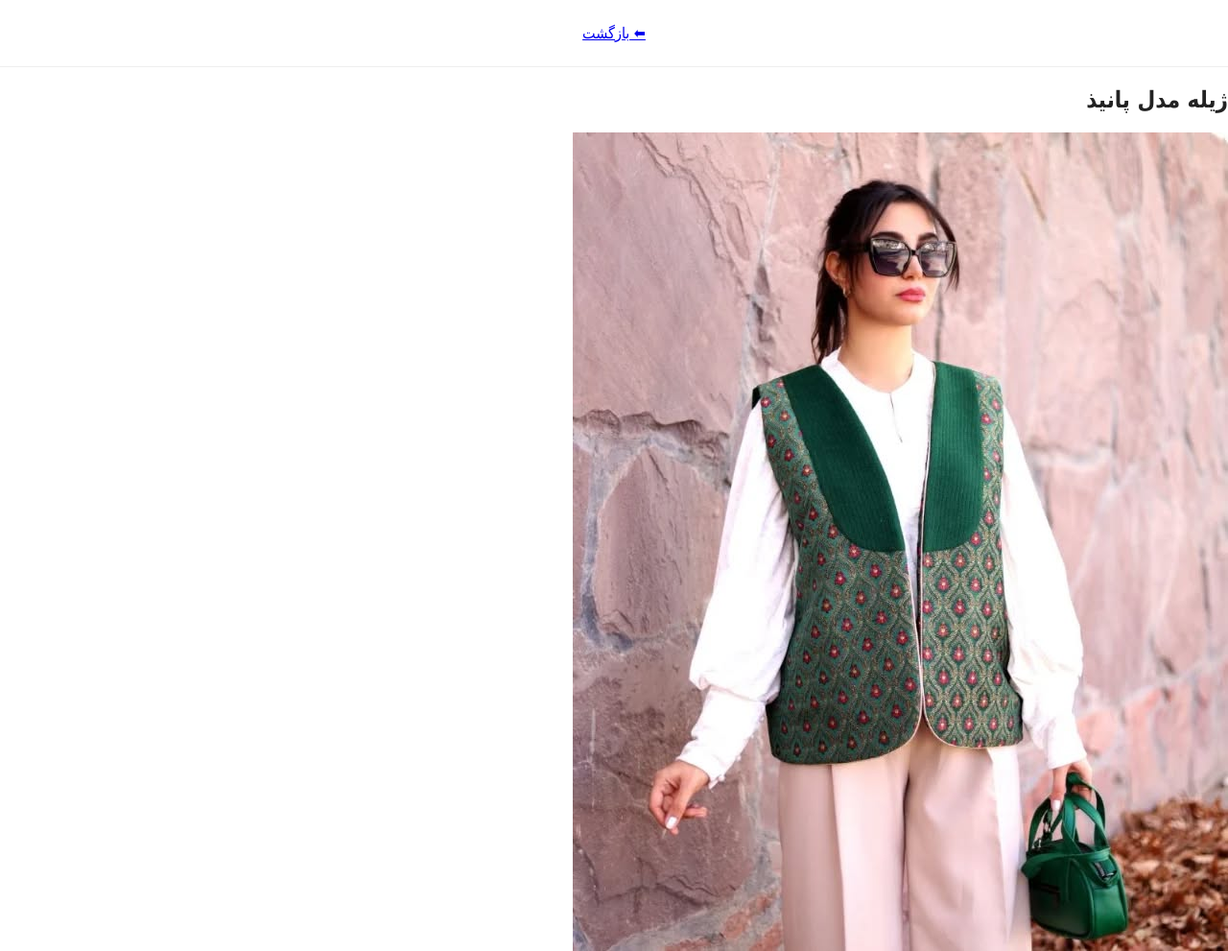
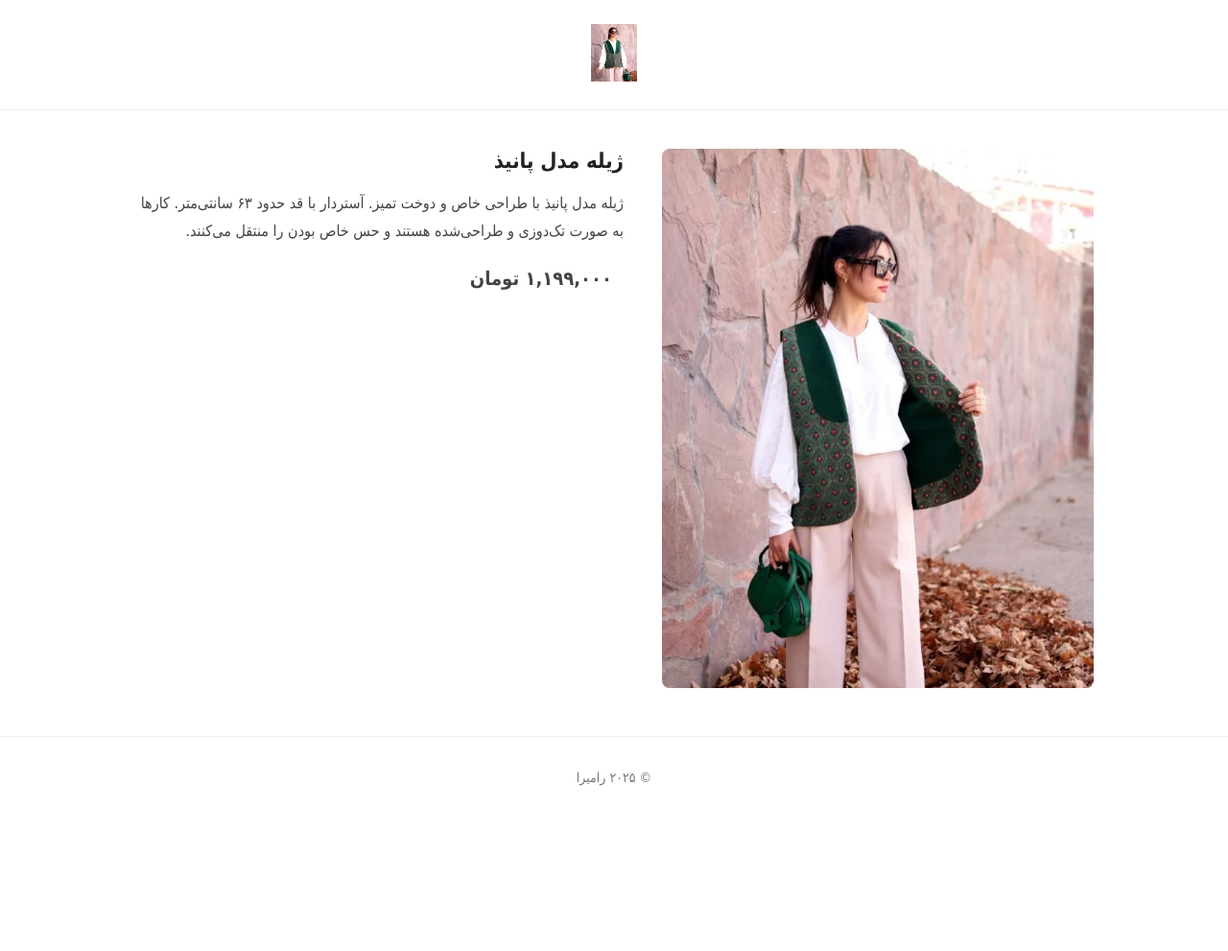
Before and after one commit to orgmohammad/ramira, a plain HTML site: page product3.html in a window 1280 px wide. Shown: the top 991 px of the page at 96% size. After the commit the page ends 852 px from the top, so only its background shows below. Drawn offline with Linux system fonts and the light colour scheme.

Commit message:
Update product3.html

```diff
--- a/product3.html
+++ b/product3.html
@@ -2,27 +2,97 @@
 <html lang="fa">
 <head>
   <meta charset="UTF-8">
-  <title>ژیله مدل پانیذ</title>
+  <meta name="viewport" content="width=device-width, initial-scale=1.0">
+  <title>ژیله مدل پانیذ | رامیرا</title>
   <link rel="stylesheet" href="style.css">
+  <style>
+    .product-detail {
+      max-width: 1000px;
+      margin: 40px auto;
+      display: flex;
+      flex-wrap: wrap;
+      gap: 40px;
+      align-items: flex-start;
+      padding: 0 20px;
+    }
+    .slideshow {
+      position: relative;
+      max-width: 450px;
+      flex: 1;
+    }
+    .slides {
+      display: none;
+      width: 100%;
+      border-radius: 8px;
+    }
+    .active {
+      display: block;
+    }
+    .desc {
+      flex: 1;
+      text-align: right;
+    }
+    .desc h2 {
+      margin-top: 0;
+      font-size: 22px;
+    }
+    .desc p {
+      line-height: 1.8;
+      color: #444;
+    }
+    .price {
+      font-size: 20px;
+      font-weight: bold;
+      margin-top: 15px;
+      color: #e60023;
+    }
+    @media (max-width: 768px) {
+      .product-detail {
+        flex-direction: column;
+        align-items: center;
+      }
+      .desc {
+        text-align: center;
+      }
+    }
+  </style>
 </head>
 <body>
   <header>
-    <a href="index.html">⬅ بازگشت</a>
+    <img src="https://github.com/orgmohammad/ramira/raw/main/photo_2025-09-19_18-12-37.jpg" alt" alt="لوگوی رامیرا" class="logo">
   </header>
 
-  <main>
-    <h2>ژیله مدل پانیذ</h2>
-    <img src="https://github.com/orgmohammad/ramira/raw/main/photo_2025-09-19_18-12-37.jpg" alt="ژیله مدل پانیذ - جلو">
-    <img src="https://github.com/orgmohammad/ramira/raw/main/photo_2025-09-19_18-12-40.jpg" alt="ژیله مدل پانیذ - پشت">
-    <img src="https://github.com/orgmohammad/ramira/raw/main/photo_2025-09-19_18-12-43.jpg" alt="ژیله مدل پانیذ - جزئیات">
+  <main class="product-detail">
+    <!-- اسلایدشو -->
+    <div class="slideshow">
+      <img class="slides active" src="https://github.com/orgmohammad/ramira/raw/main/photo_2025-09-19_18-12-37.jpg" alt="جلوی کار">
+      <img class="slides" src="https://github.com/orgmohammad/ramira/raw/main/photo_2025-09-19_18-12-40.jpg" alt="پشت کار">
+    </div>
 
-    <p>
-      ژیله مدل پانیذ <br>
-      آستردار <br>
-      قد حدود ۶۳ <br>
-      کارها به صورت تک‌دوزی و طراحی‌شده هستند و حس خاص بودن را منتقل می‌کنند.
-    </p>
-    <p class="price">۱,۱۹۹,۰۰۰ تومان</p>
+    <!-- توضیحات -->
+    <div class="desc">
+      <h2>ژیله مدل پانیذ </h2>
+      <p>
+        ژیله مدل پانیذ با طراحی خاص و دوخت تمیز.
+        آستردار با قد حدود ۶۳ سانتی‌متر.
+        کارها به صورت تک‌دوزی و طراحی‌شده هستند و حس خاص بودن را منتقل می‌کنند.
+      </p>
+      <p class="price">۱,۱۹۹,۰۰۰ تومان</p>
+    </div>
   </main>
+
+  <footer>
+    <p>© ۲۰۲۵ رامیرا</p>
+  </footer>
+
+  <script>
+    let index = 0;
+    const slides = document.querySelectorAll(".slides");
+    setInterval(() => {
+      slides[index].classList.remove("active");
+      index = (index + 1) % slides.length;
+      slides[index].classList.add("active");
+    }, 3000);
+  </script>
 </body>
 </html>
```
